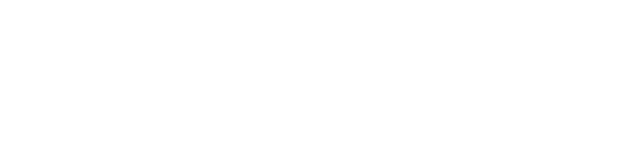
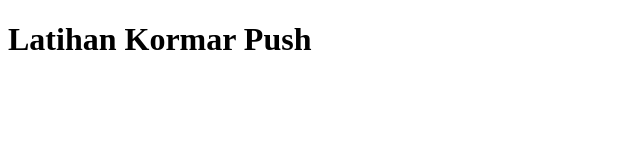
Before and after one commit to yogitricahya21/kormar, a plain HTML site: page index.html in a window 1280 px wide. Shown: the whole page, without its empty margins (0-640 px from the left). Drawn offline with Linux system fonts and the light colour scheme.

Commit message:
latihan pull

```diff
--- a/index.html
+++ b/index.html
@@ -7,6 +7,6 @@
     </title>
 </head>
 <body>
-
+    <h1>Latihan Kormar Push</h1>
 </body>
 </html>
```
